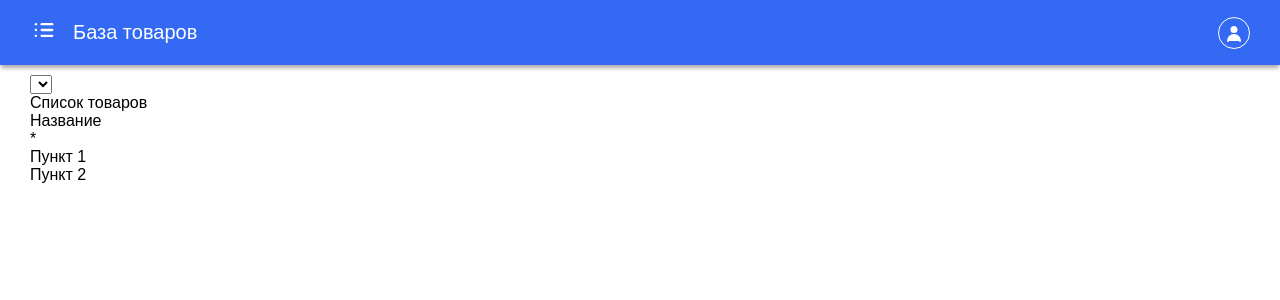
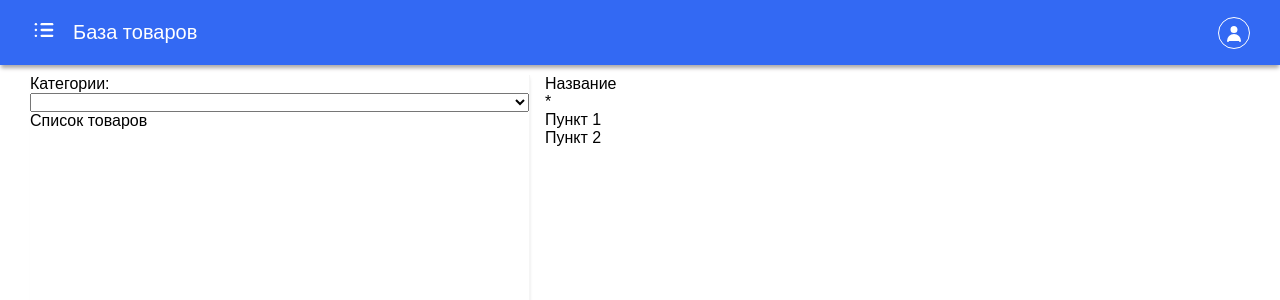
Before and after one commit to Lukanind/client, a React (Create React App) app: page /categories in a window 1280 px wide. Shown: the top 300 px of the page. Built offline with nearby package versions, Linux system fonts and the light colour scheme.

Commit message:
Создание элемента DropDown и его добавление в categoryPage

```diff
--- /dev/null
+++ b/src/components/dropDown/DropDown.tsx
@@ -0,0 +1,31 @@
+import { ChangeEvent, FC } from "react";
+import { DropDownProps } from "./DropDownProps";
+import './dropDownStyles.scss';
+import clsx from 'classnames';
+
+export const DropDown: FC<DropDownProps> = props => {
+    const { items, label, lblWeight } = props;
+
+    const selectedChangedHandler = (event: ChangeEvent<HTMLSelectElement>) => {
+        const selectedValue = event.target.value;
+    }
+
+    return (
+        <div className="drop-down">
+            {!!label && (
+                <label className={clsx('drop-down__lbl', {
+                    'drop-down__lbl_strong': lblWeight === 'strong'
+                })}>
+                    {label}
+                </label>
+                )}
+            <select className="drop-down__select" onChange={selectedChangedHandler}>
+                {items.map((items, idx) => {
+                    return (
+                        <option key={idx} value={items.value}></option>
+                    );
+                })}
+            </select>
+        </div>
+    );
+}
--- /dev/null
+++ b/src/components/dropDown/DropDownProps.ts
@@ -0,0 +1,12 @@
+import { LabelWeight } from "../../types/commonTypes";
+
+export interface DropDownItem {
+    text: string;
+    value: string;
+}
+
+export interface DropDownProps {
+    items: Array<DropDownItem>;
+    label?: string;
+    lblWeight?: LabelWeight;
+}
--- /dev/null
+++ b/src/components/dropDown/dropDownStyles.scss
@@ -0,0 +1,17 @@
+.drop-down {
+    display: flex;
+    flex-direction: column;
+
+    &__ldl{
+        color: #8f8f8f;
+        font-size: 14px;
+
+        &_strong {
+            font-weight: 600;
+        }
+    }
+
+    &__select {
+
+    }
+}
--- /dev/null
+++ b/src/components/dropDown/index.ts
@@ -0,0 +1 @@
+export {DropDown} from './DropDown';
--- a/src/components/index.ts
+++ b/src/components/index.ts
@@ -1,3 +1,4 @@
 export {Button} from './button';
 export {TextField} from './textField';
-export {UserMenu} from './userMenu'
+export {UserMenu} from './userMenu';
+export {DropDown} from './dropDown'
--- a/src/components/textField/TextFieldProps.ts
+++ b/src/components/textField/TextFieldProps.ts
@@ -1,5 +1,6 @@
+import { LabelWeight } from "../../types/commonTypes";
+
 type InfoType = 'info' | 'error' | 'success';
-type LabelWeight = 'normal' | 'strong';
 
 export interface TextFieldProps {
     labelText?: string;
--- a/src/pages/category/CategoriesPage.tsx
+++ b/src/pages/category/CategoriesPage.tsx
@@ -3,6 +3,8 @@ import { Layout } from "../../components/layouts";
 //import { useNavigate } from 'react-router-dom';
 //import { RoutesPaths } from '../../constants/commonConstants';
 //import { Button } from "../../components";
+import './categoryPageStyles.scss';
+import { DropDown } from "../../components";
 
 export const CategoriesPage: FC = () => {
 
@@ -15,9 +17,9 @@ export const CategoriesPage: FC = () => {
 
     return (
         <Layout >
-            <div>
-                <div>
-                    <select></select>
+            <div className="cat-page">
+                <div className="cat-page__users-list-container">
+                    <DropDown items={[]} label="Категории:" />
                     <div>
                         Список товаров
                     </div>
--- a/src/pages/category/categoryPageStyles.scss
+++ b/src/pages/category/categoryPageStyles.scss
@@ -1,4 +1,6 @@
-.cat-page{
+@import '../../styles/variables';
+
+.cat-page {
     width: 100%;
     height: calc(100vh - 75px);
     display: flex;
@@ -8,6 +10,6 @@
         min-width: 500px;
         max-width: 500px;
         border-right: 1px solid $color-dirtywhite;
-        box-shadow: 1px 0px 4px -3px $color-delimitershadow
+        box-shadow: 1px 0px 4px -3px $color-delimitershadow;
     }
 }
--- /dev/null
+++ b/src/types/commonTypes.ts
@@ -0,0 +1 @@
+export type LabelWeight = 'normal' | 'strong';
```
